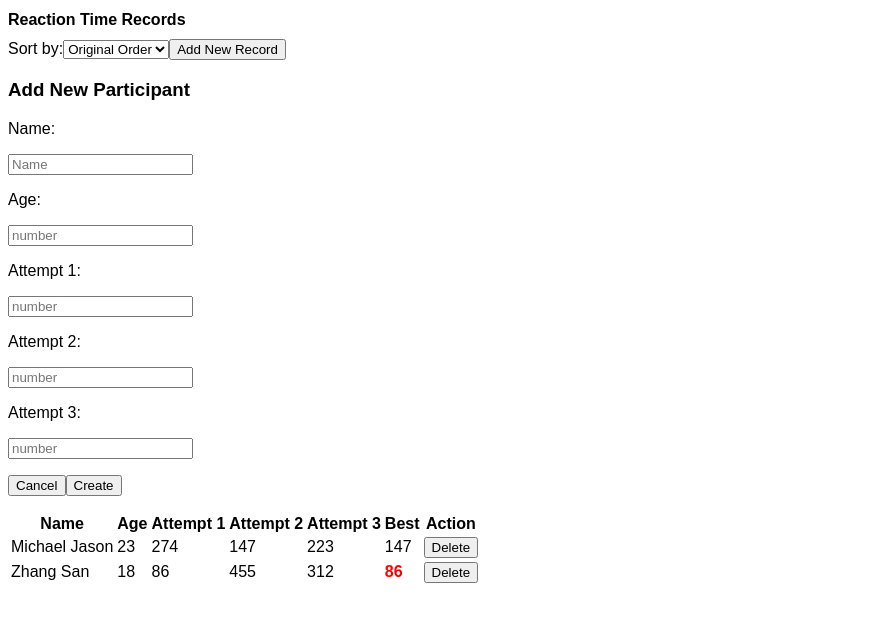
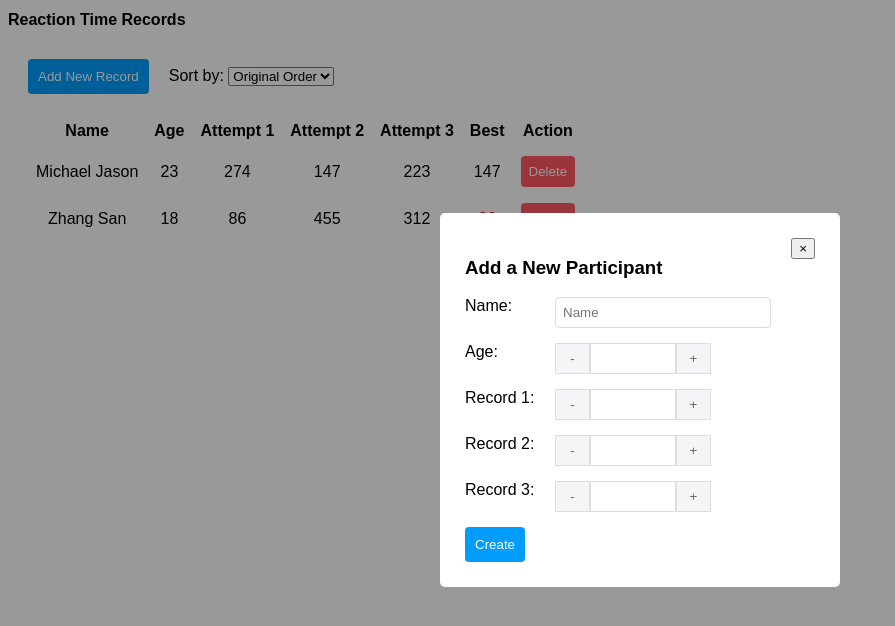
Before and after one commit to LiaoTian724/University-Learning, a Vue app in the folder Year3/Year3-1/Advanced Web Development/2627-adv-web-dev-project-empty/: page / in a window 1280 px wide. Both pictures are taken after a click on the button "Add New Record". Shown: the top 626 px of the page, without its empty margins (0-895 px from the left). Built offline with nearby package versions, Linux system fonts and the light colour scheme.

Commit message:
Change to Element-Plus version

```diff
--- a/Year3/Year3-1/Advanced Web Development/2627-adv-web-dev-project-empty/package.json
+++ b/Year3/Year3-1/Advanced Web Development/2627-adv-web-dev-project-empty/package.json
@@ -7,6 +7,7 @@
     "serve": "vite preview"
   },
   "dependencies": {
+    "element-plus": "^2.14.7",
     "express": "^4.18.2",
     "morgan": "^1.10.0",
     "sqlite": "^5.0.1",
--- a/Year3/Year3-1/Advanced Web Development/2627-adv-web-dev-project-empty/src/App.vue
+++ b/Year3/Year3-1/Advanced Web Development/2627-adv-web-dev-project-empty/src/App.vue
@@ -7,12 +7,13 @@
                 errorMessage: '',
 
                 participants: [
-                    {id: 12, name:"Michael Jason", age:23, attempt_1: 274, attempt_2:147, attempt_3: 223},
-                    {id: 13, name:'Zhang San',     age:18, attempt_1: 86,  attempt_2:455, attempt_3: 312}
+                    {id: 0, name:"Michael Jason", age:23, attempt_1: 274, attempt_2:147, attempt_3: 223},
+                    {id: 1, name:'Zhang San',     age:18, attempt_1: 86,  attempt_2:455, attempt_3: 312}
                 ],
 
                 showForm: false,
-                form: {name:'',    age:'',     attempt_1:'',   attempt_2:'',   attempt_3:''}
+                nextId: 2,
+                form: {name:'',    age:null,     attempt_1:null,   attempt_2:null,   attempt_3:null}
             };
         },
 
@@ -28,7 +29,9 @@
             },
 
             deleteParticipant(id) {
+                if (confirm('Are you sure you want to delete this record?')) {
                     this.participants = this.participants.filter(person=>person.id != id);
+                }
             },
 
             addParticipant() {
@@ -38,7 +41,7 @@
                     this.errorMessage = 'Please enter a name';
                     return;
                 }
-                if (this.form.age == '' || Number(this.form.age) < 0) {
+                if (this.form.age == '' || Number(this.form.age) < 0 || !Number.isInteger(Number(this.form.age))) {
                     this.errorMessage = 'Please enter a valid age';
                     return;
                 }
@@ -56,7 +59,7 @@
                 }
 
                 this.participants.push({
-                    id: this.participants[this.participants.length - 1].id + 1,
+                    id: this.nextId++,
                     name: this.form.name,
                     age: Number(this.form.age),
                     attempt_1: Number(this.form.attempt_1),
@@ -90,40 +93,33 @@
 </script>
 
 <template>
+    <div class="page">
+        <!-- <h2>Reaction Time Records</h2> -->
 
-    <label>Sort by:</label>
+        <button class="add-button" @click="showForm=true">Add New Record</button>
 
+        <span>Sort by: </span>
         <select v-model="sortBy">
             <option value="default">Original Order</option>
             <option value="name">Name</option>
             <option value="age">Age</option>
-        <option value="best">Best</option>
+            <option value="best">Best Record</option>
         </select>
 
-    <button @click="showForm=true">Add New Record</button>
-    <div v-if="showForm">
-        <h3>Add New Participant</h3>
-
-        <p>Name:</p> <input v-model="form.name" placeholder="Name">
-        <p>Age:</p> <input v-model="form.age" placeholder="number">
-        <p>Attempt 1:</p> <input v-model="form.attempt_1" placeholder="number">
-        <p>Attempt 2:</p> <input v-model="form.attempt_2" placeholder="number">
-        <p>Attempt 3:</p> <input v-model="form.attempt_3" placeholder="number">
-        <p>
-            <button @click="showForm=false">Cancel</button>
-            <p v-if="errorMessage" class="error">{{ errorMessage }}</p>
-            <button @click="addParticipant()">Create</button>
-        </p>
-    </div>
-
-
         <table>
+            <thead>
                 <tr>
-            <th>Name</th> <th>Age</th> <th>Attempt 1</th> <th>Attempt 2</th> <th>Attempt 3</th>
-            <th>Best</th><th>Action</th>
+                    <th>Name</th>
+                    <th>Age</th>
+                    <th>Attempt 1</th>
+                    <th>Attempt 2</th>
+                    <th>Attempt 3</th>
+                    <th>Best</th>
+                    <th>Action</th>
                 </tr>
-
-        <tr v-for="person in sortedParticipants">
+            </thead>
+            <tbody>
+                <tr v-for="person in sortedParticipants" :key="person.id">
                     <td>{{ person.name }}</td>
                     <td>{{ person.age }}</td>
                     <td>{{ person.attempt_1 }}</td>
@@ -131,22 +127,164 @@
                     <td>{{ person.attempt_3 }}</td>
                     <td :class="{ fast: bestTime(person) < 100 }">{{ bestTime(person) }}</td>
                     <td>
-                <button @click="deleteParticipant(person.id)">Delete</button>
+                        <button class="delete-button" @click="deleteParticipant(person.id)">Delete</button>
                     </td>
                 </tr>
+            </tbody>
         </table>
+
+        <div v-if="showForm" class="background">
+                <div class="popup">
+                    <button class="close-button" @click="showForm=false">×</button>
+
+                    <h3>Add a New Participant</h3>
+                    <div class="form-row"><label>Name:</label> <input v-model="form.name" placeholder="Name"></div>
+                    <div class="form-row"><label>Age:</label>
+                        <div class="number-box">
+                            <button @click="form.age = Math.max(1, form.age-1)">-</button>
+                            <input v-model.number="form.age" type="number">
+                            <button @click="form.age++">+</button>
+                        </div>
+                    </div>
+                    <div class="form-row"><label>Record 1:</label>
+                        <div class="number-box">
+                            <button @click="form.attempt_1 = Math.max(0, form.attempt_1-1)">-</button>
+                            <input v-model.number="form.attempt_1" type="number">
+                            <button @click="form.attempt_1++">+</button>
+                        </div>
+                    </div>
+                    <div class="form-row"><label>Record 2:</label>
+                        <div class="number-box">
+                            <button @click="form.attempt_2 = Math.max(0, form.attempt_2-1)">-</button>
+                            <input v-model.number="form.attempt_2" type="number">
+                            <button @click="form.attempt_2++">+</button>
+                        </div>
+                    </div>
+                    <div class="form-row"><label>Record 3:</label>
+                        <div class="number-box">
+                            <button @click="form.attempt_3 = Math.max(0, form.attempt_3-1)">-</button>
+                            <input v-model.number="form.attempt_3" type="number">
+                            <button @click="form.attempt_3++">+</button>
+                        </div>
+                    </div>
+
+                    <p v-if="errorMessage" class="error">{{ errorMessage }}</p>
+                    <button class="create-button" @click="addParticipant()">Create</button>
+                </div>
+
+        </div>
+
+    </div>
+</template>
 
 
 
-</template>
 
 <style scoped>
-    .fast {
-        color: red;
-        font-weight: bold;
-    };
+.page {padding: 20px;}
 
-    .error {
+.add-button, .create-button {
+    background-color: #009dff;
+    color: white;
+    border: none;
+    padding: 10px;
+    border-radius: 4px;
+}
+
+.add-button {
+    margin-right: 20px;
+}
+
+
+table {
+    margin-top: 20px;
+    border-collapse: collapse;
+}
+
+th, td {
+    padding: 8px;
+    text-align: center;
+}
+
+
+.delete-button {
+    background-color: #ff5962;
+    color: white;
+    border: none;
+    padding: 8px;
+    border-radius: 4px;
+}
+
+
+.fast, .error {
     color: red;
 }
+
+
+.background {
+    position: fixed;
+    top: 0;
+    left: 0;
+    width: 100%;
+    height: 100%;
+    background-color: #0006;
+    display: flex;
+    justify-content: center;
+    align-items: center;
+}
+
+
+.popup {
+    background-color: white;
+    padding: 25px;
+    border-radius: 5px;
+    width: 350px;
+}
+
+
+.form-row {
+    display: flex;
+    margin-bottom: 15px;
+}
+
+.form-row label {
+    width: 90px;
+}
+
+
+.form-row input {
+    width: 200px;
+    padding: 7px;
+    border: 1px solid #ddd;
+    border-radius: 4px;
+}
+
+.number-box {
+    display: flex;
+}
+
+.number-box input {
+    width: 70px;
+    text-align: center;
+    border-radius: 0;
+    appearance: textfield;
+}
+
+.number-box input::-webkit-inner-spin-button,
+.number-box input::-webkit-outer-spin-button {
+    -webkit-appearance: none;
+}
+
+.number-box button {
+    width: 35px;
+    border: 1px solid #ddd;
+    background-color: #f5f5f8;
+    color: #666;
+    cursor: pointer;
+}
+
+
+.close-button {
+    float: right;
+}
 </style>
```
Also changed, not shown: Year3/Year3-1/Advanced Web Development/2627-adv-web-dev-project-empty/src/main.js (+14 -0 lines), 2 other files (tests, documents, lock files or other folders). Lines whose indentation alone changed are shown as unchanged.
